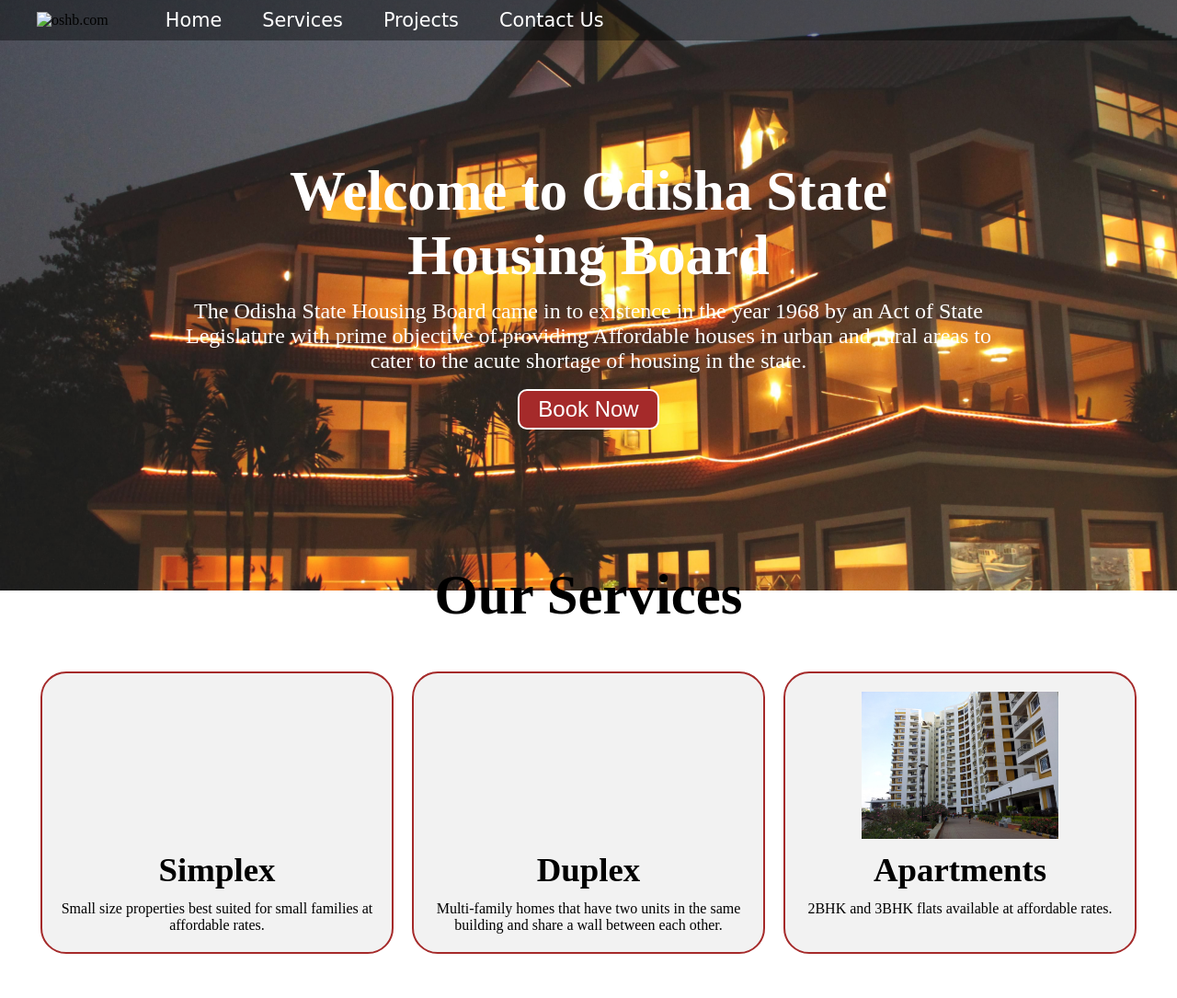
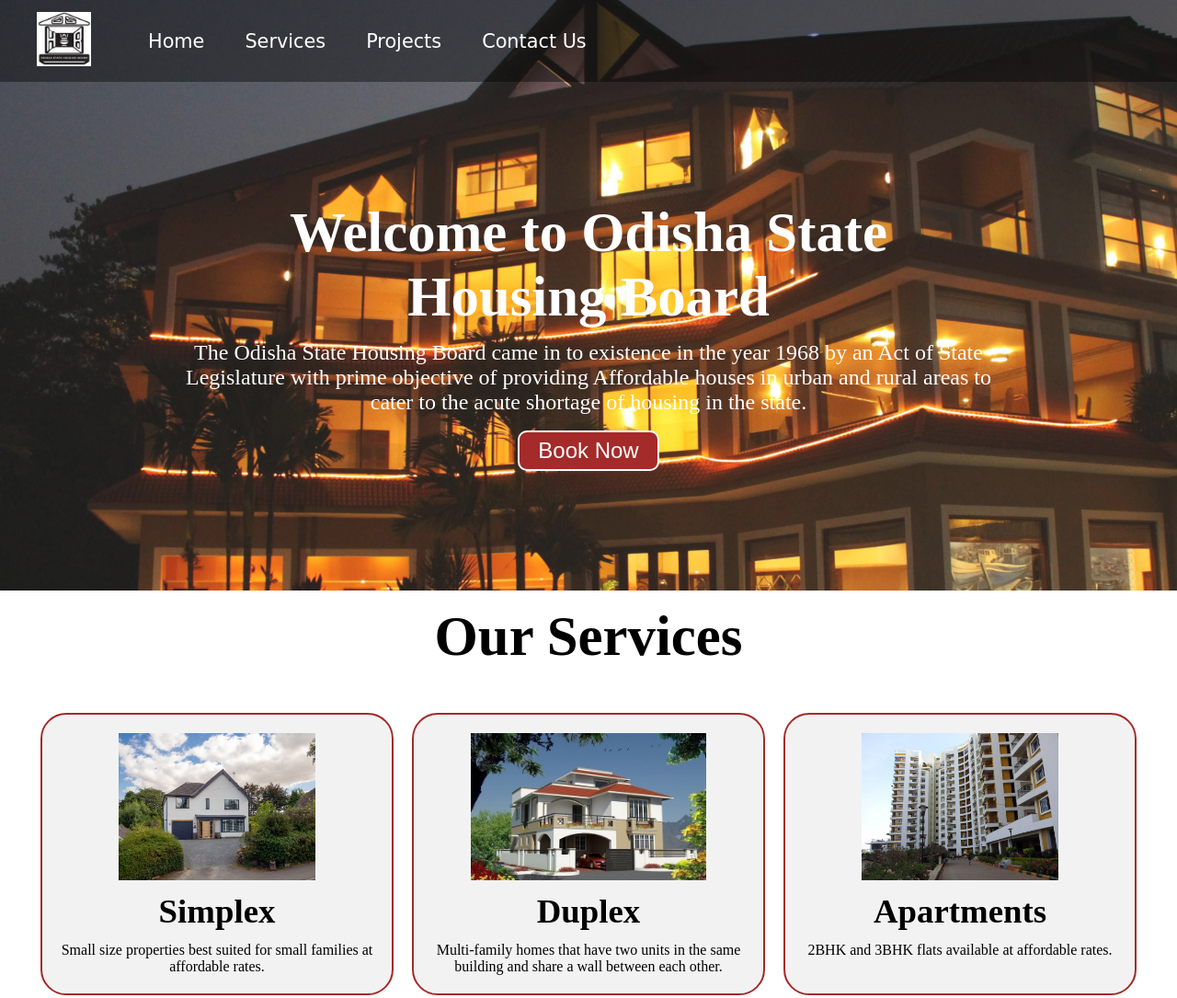
Before and after one commit to siddhant2002/Housing, a plain HTML site: page index.html in a window 1280 px wide. Shown: the top 1085 px of the page at 92% size. Drawn offline with Linux system fonts and the light colour scheme; the site is published under a folder, as on GitHub Pages, so addresses that start at the root find nothing.

Commit message:
Update index.html

```diff
--- a/index.html
+++ b/index.html
@@ -13,7 +13,7 @@
 <body>
     <nav id="navbar">
         <div id="logo">
-            <img src="/Images/logo.jpg" alt="oshb.com">
+            <img src="Images/logo.jpg" alt="oshb.com">
         </div>
         <ul>
             <li class="item"><a href="#home">Home</a></li>
@@ -32,12 +32,12 @@
         <h1 class="h-primary center">Our Services</h1>
          <div id="services">
              <div class="box">
-                 <img src="/Images/p1.jpg" alt="">
+                 <img src="Images/p1.jpg" alt="">
                  <h2 class="h-secondary center">Simplex</h2>
                  <p class="center">Small size properties best suited for small families at affordable rates.</p>
              </div>
              <div class="box">
-                 <img src="/Images/p2.jpg" alt="">
+                 <img src="Images/p2.jpg" alt="">
                  <h2 class="h-secondary center">Duplex</h2>
                  <p class="center">Multi-family homes that have two units in the same building and share a wall between each other.</p>
              </div>
@@ -58,7 +58,7 @@
                 <img src="Images/p8.jpg" alt="Our projects">
             </div>
             <div class="client-item">
-                <img src="Images/p9.jpg" alt="Our projects">
+                <img src="images/p9.jpg" alt="Our projects">
             </div>
             <div class="client-item">
                 <img src="Images/p11.jpg" alt="Our projects">
```
